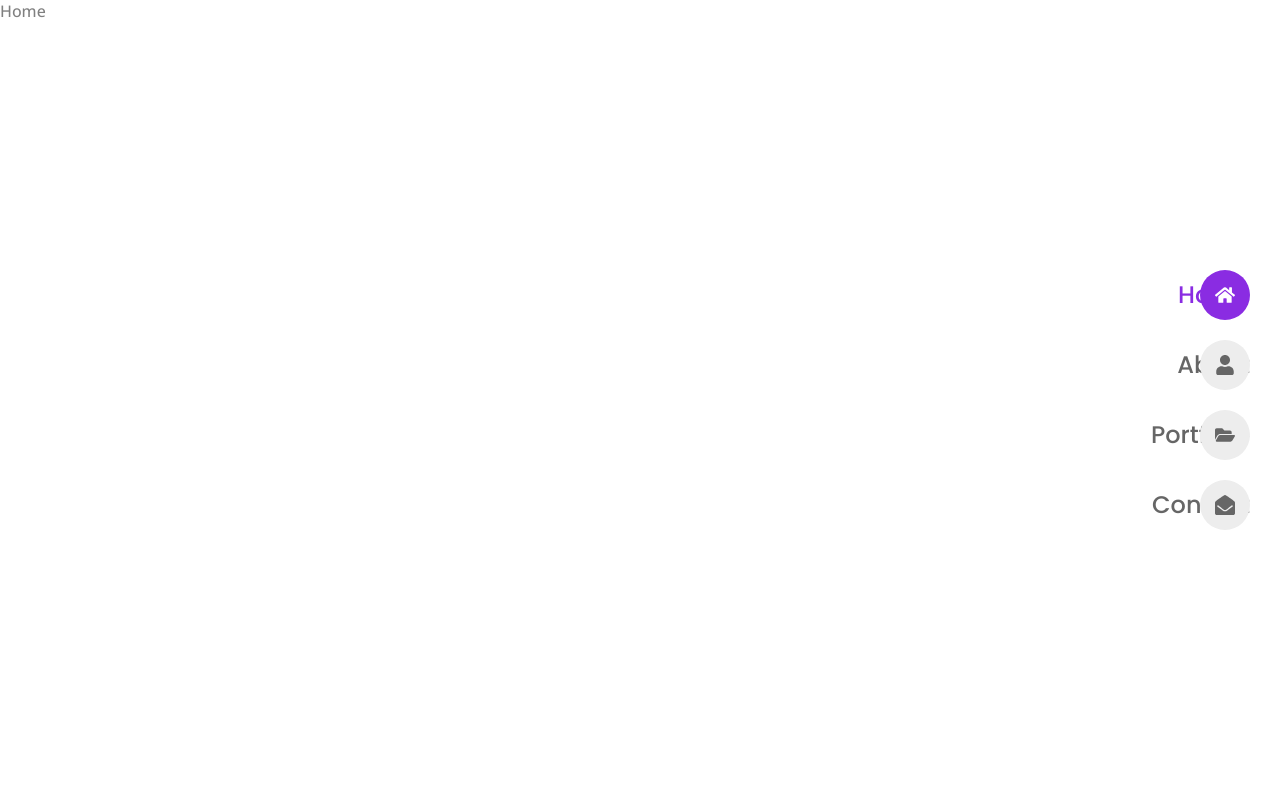
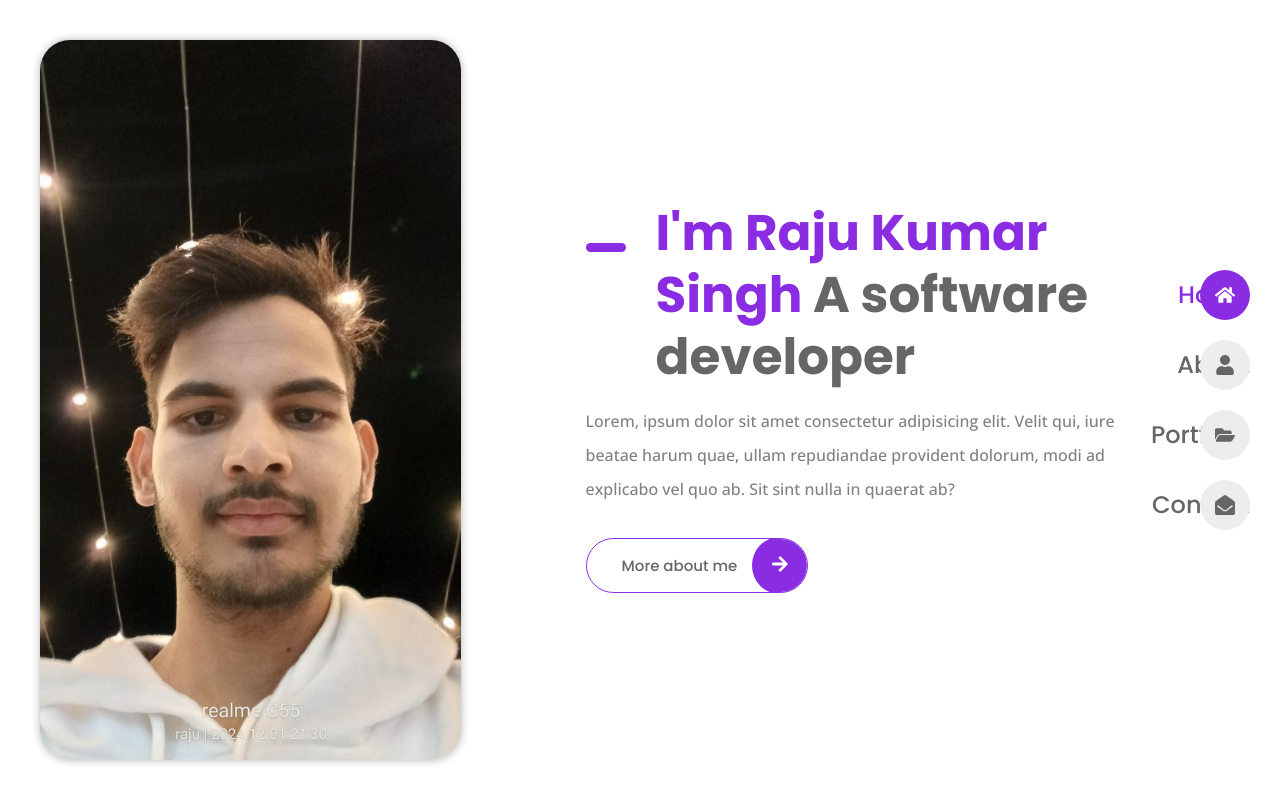
Before and after one commit to rajukumarsingh72090/portfolio, a React (Vite) app: page / in a window 1280 px wide. Built offline with nearby package versions, Linux system fonts and the light colour scheme.

Commit message:
new changes

```diff
--- a/src/App.css
+++ b/src/App.css
@@ -78,3 +78,14 @@
 img{
     max-width: 100%;
 }
+
+
+/*========================RESUABLE CSS==============*/
+.grid{
+    display: grid;
+    gap: 30px;
+}
+
+.section{
+    padding-block: 70px;
+}
--- a/src/pages/home/Home.jsx
+++ b/src/pages/home/Home.jsx
@@ -1,8 +1,28 @@
 import React from 'react'
+import Profile from "../../assets/home.jpg"
+import { Link } from 'react-router-dom';
+import { FaArrowRight } from "react-icons/fa";
+import "./home.css"
 
 const Home = () => {
   return (
-    <div>Home</div>
+   <section className="home section grid">
+    <img src={Profile} alt='' className='home__img'/>
+
+    <div className="home__container">
+      <div className="home__data">
+        <h1 className="home__title">
+          <span>I'm Raju Kumar Singh</span> A software developer
+        </h1>
+
+        <p className="home__description">
+          Lorem, ipsum dolor sit amet consectetur adipisicing elit. Velit qui, iure beatae harum quae, ullam repudiandae provident dolorum, modi ad explicabo vel quo ab. Sit sint nulla in quaerat ab?
+        </p>
+
+        <Link to='/about' className='button'> More about me{' '} <span className='button__icon'><FaArrowRight/></span> </Link>
+      </div>
+    </div>
+   </section>
   )
 }
 
--- a/src/pages/home/home.css
+++ b/src/pages/home/home.css
@@ -0,0 +1,91 @@
+.home{
+    grid-template-columns: 4.32fr 7.68fr;
+    align-items: center;
+    padding: 40px;
+    height: 100vh;
+}
+
+.home__img{
+    height: 100%;
+    object-fit: cover;
+    border-radius: 30px;
+    box-shadow: 0 0 08px hsla(0, 0%, 0%, 0.3);
+}
+
+.home__data{
+    max-width: 600px;
+    margin-inline: auto;
+    padding: 20px;
+}
+
+.home__title{
+    position: relative;
+    font-size: var(--h1-font-size);
+    line-height: 1.24;
+    padding-left: 70px;
+}
+
+.home__title span{
+    color: var(--first-color);
+}
+
+.home__title::before{
+    content: '';
+    position: absolute;
+    left: 0;
+    top: 22%;
+    width: 40px;
+    height: 5%;
+    border-radius: 10px;
+    background-color: var(--first-color);
+}
+
+.home__description{
+    line-height: 2.125;
+    margin-block: 16px 32px;
+}
+
+.button{
+    display: inline-block;
+    color: var(--title-color);
+    border: 1px solid var(--first-color);
+    padding: 15px 70px 15px 35px;
+    border-radius: 35px;
+    font-family: var(--second-font);
+    font-size: var(--small-font-size);
+    font-weight: var(--weight-500);
+    position: relative;
+    overflow: hidden;
+    transition: all 0.2s ease-in-out;
+}
+
+.button:hover{
+    color: var(--text-white);
+}
+
+.button::before{
+    content: '';
+    position: absolute;
+    inset: 0;
+    background-color: var(--first-color);
+    transform: translateX(100%);
+    z-index: -1;
+    transition: all 0.3s ease-out;
+}
+
+.button:hover::before{
+    transform: translateX(0);
+}
+
+.button__icon {
+    background-color: var(--first-color);
+    position: absolute;
+    inset-block: -2px;
+    right: 0;
+    width: 55px;
+    border-radius: 50%;
+    color: var(--text-white);
+    font-size: var(--large-font-size);
+    text-align: center;
+    line-height: 60px;
+}
```
Also changed, not shown: src/assets/home.jpg (added).
